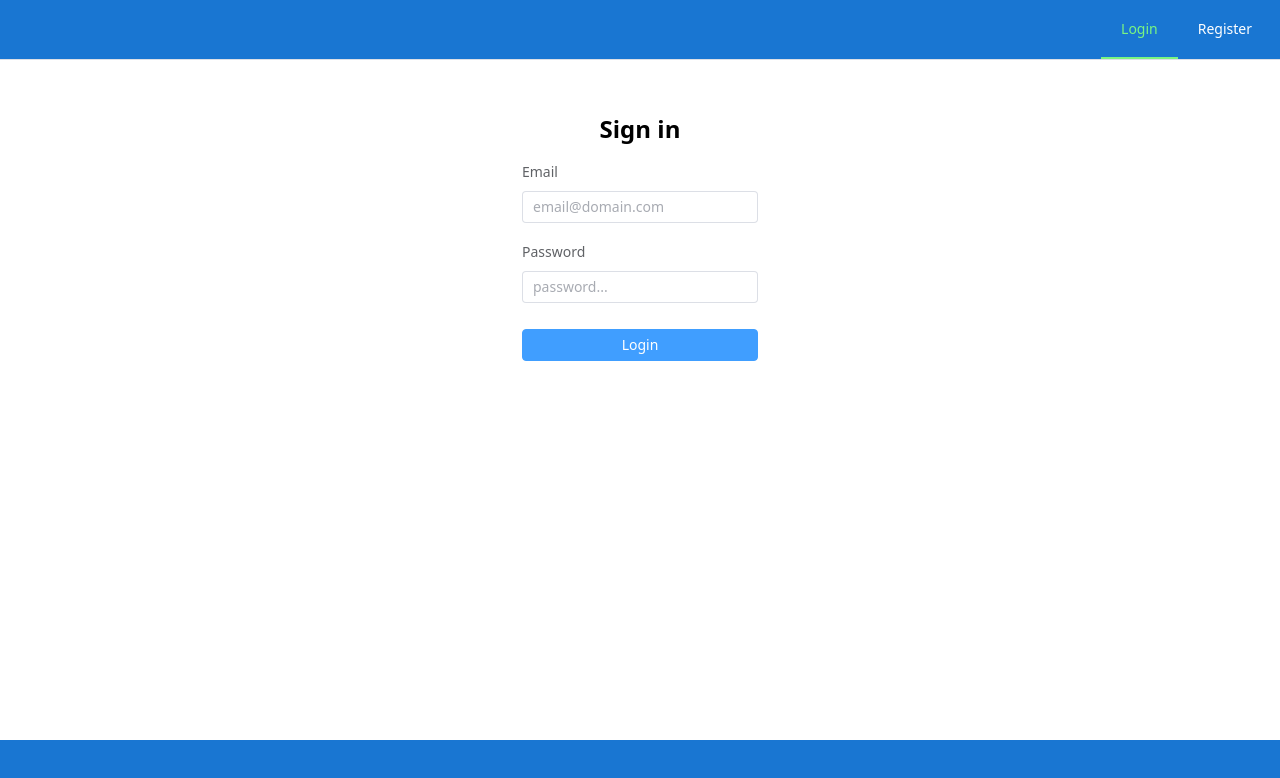
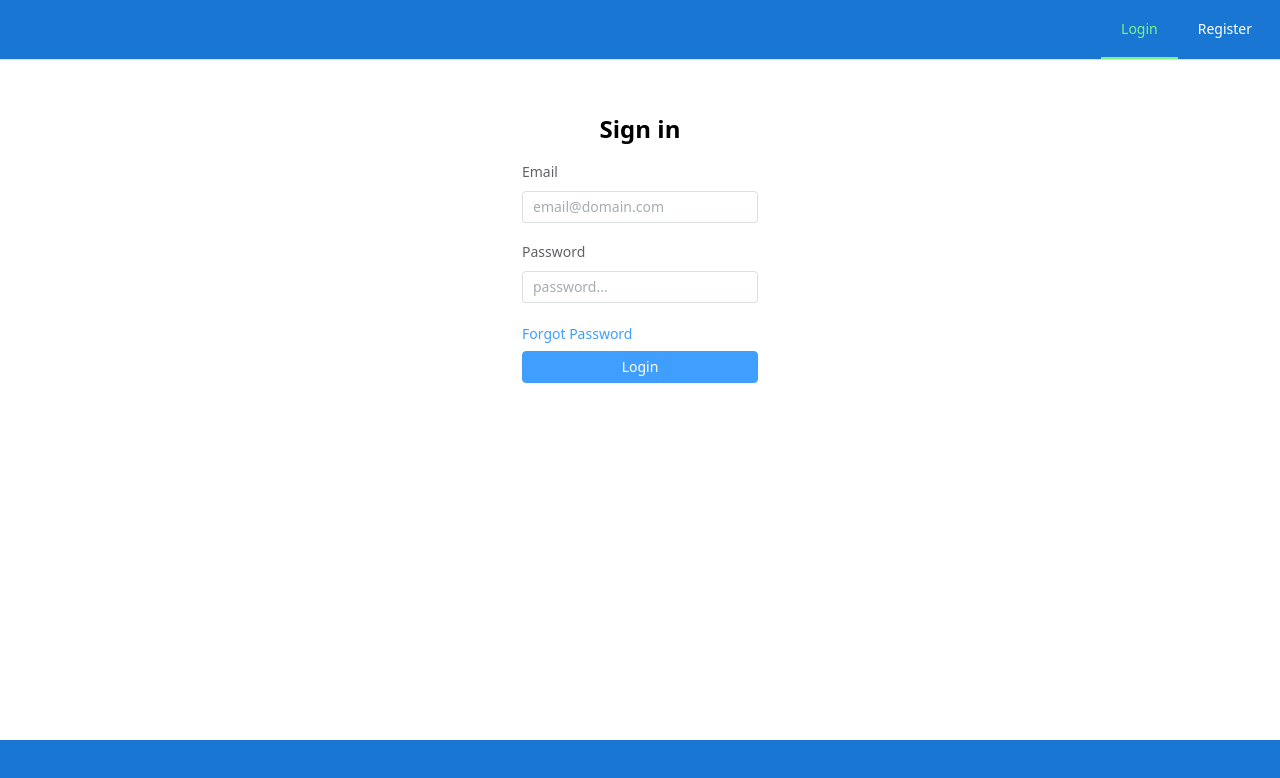
Before and after one commit to unnamed-crm/ucrm, a Vue app in the folder frontend/: page /login in a window 1280 px wide. Shown: the top 778 px of the page. Built offline with nearby package versions, Linux system fonts and the light colour scheme.

Commit message:
feat: template

```diff
--- a/frontend/src/views/Login.vue
+++ b/frontend/src/views/Login.vue
@@ -18,6 +18,11 @@
         placeholder="password..."
       />
     </el-form-item>
+    <el-row>
+      <el-col>
+        <el-link type="primary">Forgot Password</el-link>
+      </el-col>
+    </el-row>
     <el-button class="button" native-type="submit" type="primary"> Login </el-button>
   </el-form>
 </template>
```
